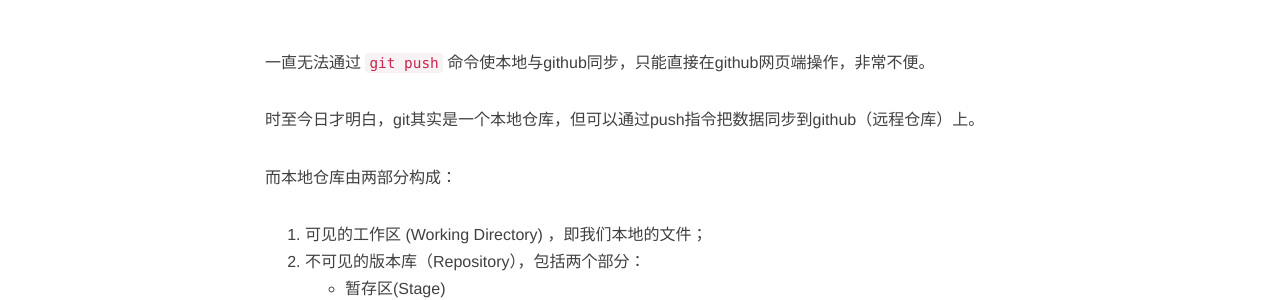
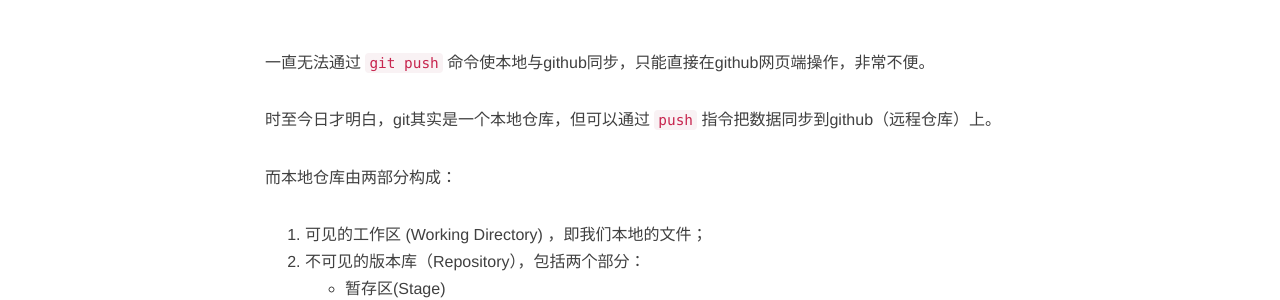
Before and after one commit to ceares/ceares.github.io, a Jekyll site: the page built from _posts/qa/2016-04-23-gitpush.md, in a window 1280 px wide. Shown: the part 490-790 px from the top of the page. Built offline with Jekyll 4.4.1, drawn with Linux system fonts in a browser that asks for light colours; nearby versions of some CDN libraries; comment, search, counter and statistics services are not loaded.

Commit message:
from sp3

```diff
--- a/_posts/qa/2016-04-23-gitpush.md
+++ b/_posts/qa/2016-04-23-gitpush.md
@@ -9,7 +9,7 @@ description: git push
 
 一直无法通过 `git push` 命令使本地与github同步，只能直接在github网页端操作，非常不便。
 
-时至今日才明白，git其实是一个本地仓库，但可以通过push指令把数据同步到github（远程仓库）上。
+时至今日才明白，git其实是一个本地仓库，但可以通过 `push` 指令把数据同步到github（远程仓库）上。
 
 而本地仓库由两部分构成：
 
```
